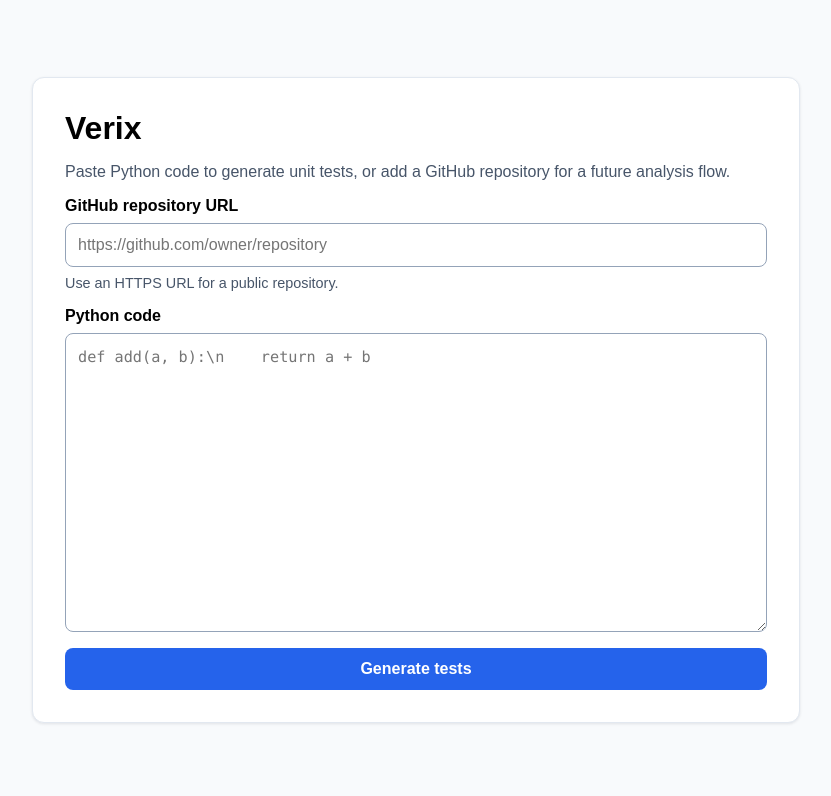
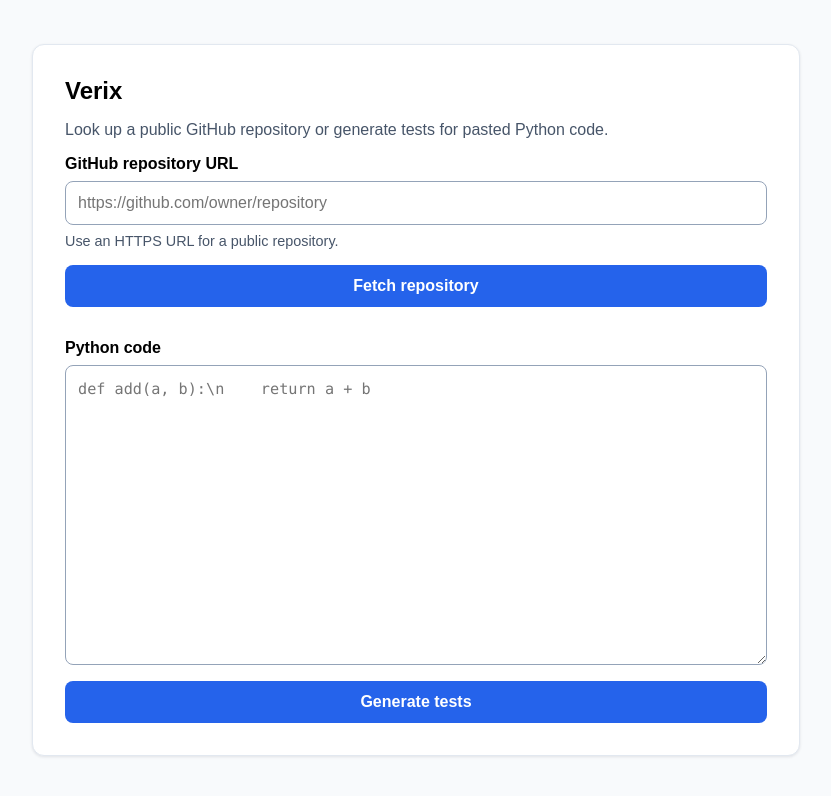
Before and after one commit to sehtaj/Verix, a Next.js app in the folder frontend/: page / in a window 1280 px wide. Shown: the top 796 px of the page, without its empty margins (224-1055 px from the left). Built offline with nearby package versions, Linux system fonts and the light colour scheme; no server answers.

Commit message:
Display fetched repository details

```diff
--- a/frontend/app/globals.css
+++ b/frontend/app/globals.css
@@ -109,6 +109,10 @@ button:disabled {
   margin-top: 1.5rem;
 }
 
+.code-generator {
+  margin-top: 2rem;
+}
+
 .result h2 {
   font-size: 1.1rem;
 }
--- a/frontend/app/page.tsx
+++ b/frontend/app/page.tsx
@@ -7,6 +7,17 @@ type TestExecution = {
   output: string;
   timed_out: boolean;
 };
+
+type RepositoryMetadata = {
+  name: string;
+  owner: string;
+  description: string | null;
+  language: string | null;
+  stars: number;
+  url: string;
+};
+
+const apiUrl = process.env.NEXT_PUBLIC_API_URL ?? "http://localhost:8000";
 
 function isPublicGitHubRepositoryUrl(value: string): boolean {
   try {
@@ -28,18 +39,50 @@ function isPublicGitHubRepositoryUrl(value: string): boolean {
 export default function Home() {
   const [code, setCode] = useState("");
   const [repositoryUrl, setRepositoryUrl] = useState("");
+  const [repository, setRepository] = useState<RepositoryMetadata | null>(null);
+  const [isRepositoryLoading, setIsRepositoryLoading] = useState(false);
+  const [repositoryError, setRepositoryError] = useState<string | null>(null);
   const [isLoading, setIsLoading] = useState(false);
   const [tests, setTests] = useState<string | null>(null);
   const [execution, setExecution] = useState<TestExecution | null>(null);
   const [error, setError] = useState<string | null>(null);
 
+  async function handleRepositorySubmit(event: FormEvent<HTMLFormElement>) {
+    event.preventDefault();
+
+    if (!isPublicGitHubRepositoryUrl(repositoryUrl)) {
+      setRepositoryError("Enter a public GitHub repository URL, such as https://github.com/owner/repository.");
+      return;
+    }
+
+    setIsRepositoryLoading(true);
+    setRepositoryError(null);
+    setRepository(null);
+
+    try {
+      const response = await fetch(`${apiUrl}/repository`, {
+        method: "POST",
+        headers: { "Content-Type": "application/json" },
+        body: JSON.stringify({ url: repositoryUrl }),
+      });
+      const result: RepositoryMetadata | { detail: string } = await response.json();
+
+      if (!response.ok || !("name" in result)) {
+        throw new Error("detail" in result ? result.detail : "The request failed.");
+      }
+
+      setRepository(result);
+    } catch (error) {
+      setRepositoryError(
+        error instanceof Error ? error.message : "Unable to fetch repository metadata. Please try again.",
+      );
+    } finally {
+      setIsRepositoryLoading(false);
+    }
+  }
+
   async function handleSubmit(event: FormEvent<HTMLFormElement>) {
     event.preventDefault();
-
-    if (repositoryUrl && !isPublicGitHubRepositoryUrl(repositoryUrl)) {
-      setError("Enter a public GitHub repository URL, such as https://github.com/owner/repository.");
-      return;
-    }
 
     if (!code.trim()) {
       setError("Enter Python code before generating tests.");
@@ -52,7 +95,7 @@ export default function Home() {
     setExecution(null);
 
     try {
-      const response = await fetch(`${process.env.NEXT_PUBLIC_API_URL ?? "http://localhost:8000"}/generate`, {
+      const response = await fetch(`${apiUrl}/generate`, {
         method: "POST",
         headers: { "Content-Type": "application/json" },
         body: JSON.stringify({ code }),
@@ -74,9 +117,10 @@ export default function Home() {
 
   return (
     <main>
-      <form className="generator" onSubmit={handleSubmit}>
+      <section className="generator">
         <h1>Verix</h1>
-        <p>Paste Python code to generate unit tests, or add a GitHub repository for a future analysis flow.</p>
+        <p>Look up a public GitHub repository or generate tests for pasted Python code.</p>
+        <form onSubmit={handleRepositorySubmit}>
           <label htmlFor="repository-url">GitHub repository URL</label>
           <input
             id="repository-url"
@@ -87,6 +131,25 @@ export default function Home() {
             onChange={(event) => setRepositoryUrl(event.target.value)}
           />
           <p className="field-hint">Use an HTTPS URL for a public repository.</p>
+          <button disabled={isRepositoryLoading} type="submit">
+            {isRepositoryLoading ? "Fetching..." : "Fetch repository"}
+          </button>
+          {repositoryError && <p className="error">{repositoryError}</p>}
+        </form>
+        {repository !== null && (
+          <section className="result">
+            <h2>Selected repository</h2>
+            <p>
+              <a href={repository.url} rel="noreferrer" target="_blank">
+                {repository.owner}/{repository.name}
+              </a>
+            </p>
+            <p>{repository.description ?? "No description provided."}</p>
+            <p>Primary language: {repository.language ?? "Not specified"}</p>
+            <p>Stars: {repository.stars}</p>
+          </section>
+        )}
+        <form className="code-generator" onSubmit={handleSubmit}>
           <label htmlFor="code">Python code</label>
           <textarea
             id="code"
@@ -126,6 +189,7 @@ export default function Home() {
             </section>
           )}
         </form>
+      </section>
     </main>
   );
 }
```
Lines whose indentation alone changed are shown as unchanged.
